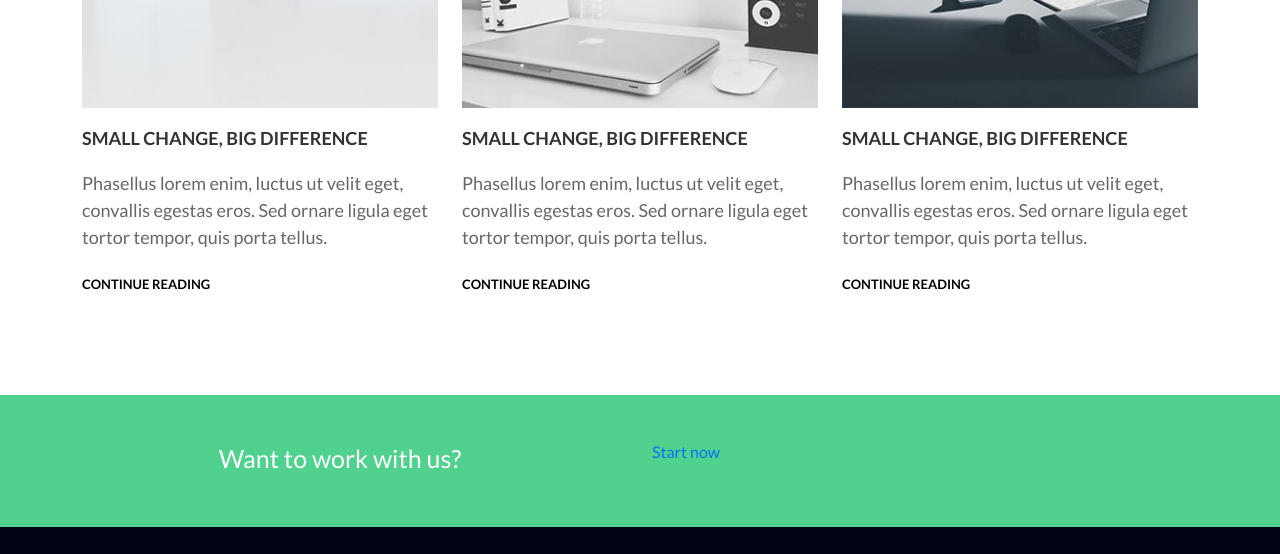
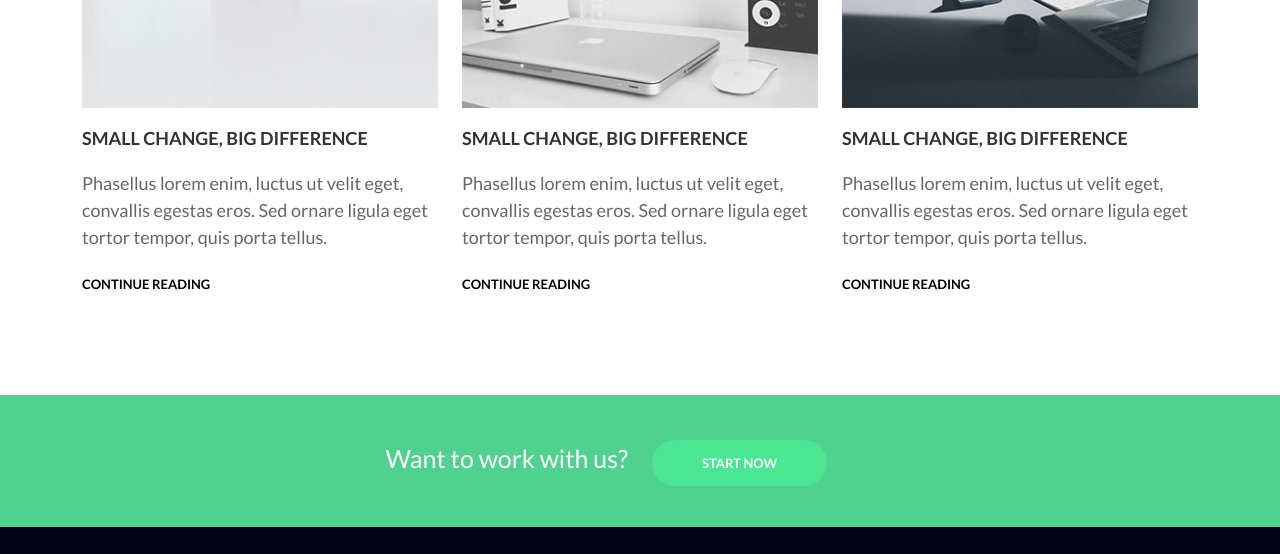
Before and after one commit to zhd27/veer, a plain HTML site: page index.html in a window 1280 px wide. Shown: the part 2689-3243 px from the top of the page. Drawn offline with Linux system fonts and the light colour scheme.

Commit message:
update style css

```diff
--- a/css/style.css
+++ b/css/style.css
@@ -230,14 +230,17 @@ font-size: 15px;
     padding: 100px 0px;
 }
 .work_content{
-    text-align: center;
+    text-align: right;
 }
 .work_content span{
     font-size: 25px;
         color: white;
-    margin-right: 30px;
+
 }
-.work_content a{
+.work_contents{
+    margin-top: 10px;
+}
+.work_contents a{
     font-size: 13px;
     background-color: #4be694;
     color: white;
@@ -245,10 +248,9 @@ font-size: 15px;
     border-radius: 25px;
     text-transform: uppercase;
     font-weight: 600;
-    margin-left: 30px;
      transition: all linear .3s;
 }
-.work_content a:hover{
+.work_contents a:hover{
     background-color: rebeccapurple;
     transition: all linear .3s;
 }
```
